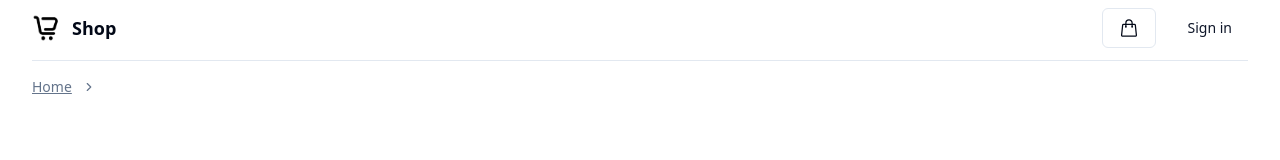
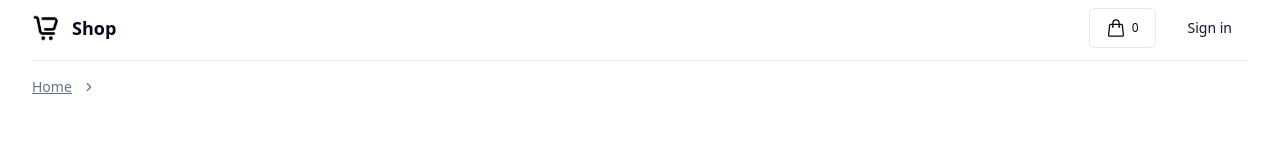
Before and after one commit to alierezayi/shopping-cart-rjs, a React (Vite) app: page / in a window 1280 px wide. Shown: the top 160 px of the page. Built offline with nearby package versions, Linux system fonts and the light colour scheme.

Commit message:
add state in breadcrumbs and header

```diff
--- a/src/components/template/global/Breadcrumbs.tsx
+++ b/src/components/template/global/Breadcrumbs.tsx
@@ -8,12 +8,11 @@ import {
   BreadcrumbSeparator,
 } from "@/components/ui/breadcrumb";
 import React from "react";
-import { ProductType } from "@/lib/types";
-// import { useProducts } from "@/context/products-context";
+import { useSelector } from "react-redux";
+import { RootState } from "@/app/store";
 
 function Breadcrumbs() {
-  // const { products } = useProducts();
-  const products: ProductType[] = [];
+  const { products } = useSelector((state: RootState) => state.product);
   const location = useLocation();
   const pathnames = location.pathname.split("/").filter((x) => x);
 
--- a/src/containers/templates/Header.tsx
+++ b/src/containers/templates/Header.tsx
@@ -1,11 +1,13 @@
+import { RootState } from "@/app/store";
 import { Button } from "@/components/ui/button";
 import { IMAGES } from "@/constants/images";
 // import { useCart } from "@/context/cart-context";
 import { HiOutlineShoppingBag } from "react-icons/hi2";
+import { useSelector } from "react-redux";
 import { Link } from "react-router-dom";
 
 function Header() {
-  // const [state] = useCart();
+  const state = useSelector((state: RootState) => state.cart);
 
   return (
     <header className="flex justify-between items-center pt-2 pb-3 border-b">
@@ -20,7 +22,7 @@ function Header() {
         <Button asChild variant="outline" className="flex items-center gap-1.5">
           <Link to="/checkout">
             <HiOutlineShoppingBag className="text-xl" />
-            {/* <span className="text-xs">{state.counter}</span> */}
+            <span className="text-xs">{state.counter}</span>
           </Link>
         </Button>
         <Button asChild variant="link" className="flex items-center gap-1.5">
--- a/src/providers/index.tsx
+++ b/src/providers/index.tsx
@@ -1,18 +1,12 @@
-// import CartProvider from "@/context/cart-context";
-// import ProductsProvider from "@/context/products-context";
 import { Provider as ReduxProvider } from "react-redux";
 import QueryProvider from "@/context/query-context";
 import store from "@/app/store";
 
 function Providers({ children }: { children: React.ReactNode }) {
   return (
-    // <ProductsProvider>
-    // <CartProvider>
     <ReduxProvider store={store}>
       <QueryProvider>{children}</QueryProvider>
     </ReduxProvider>
-    // </CartProvider>
-    // </ProductsProvider>
   );
 }
 
```
